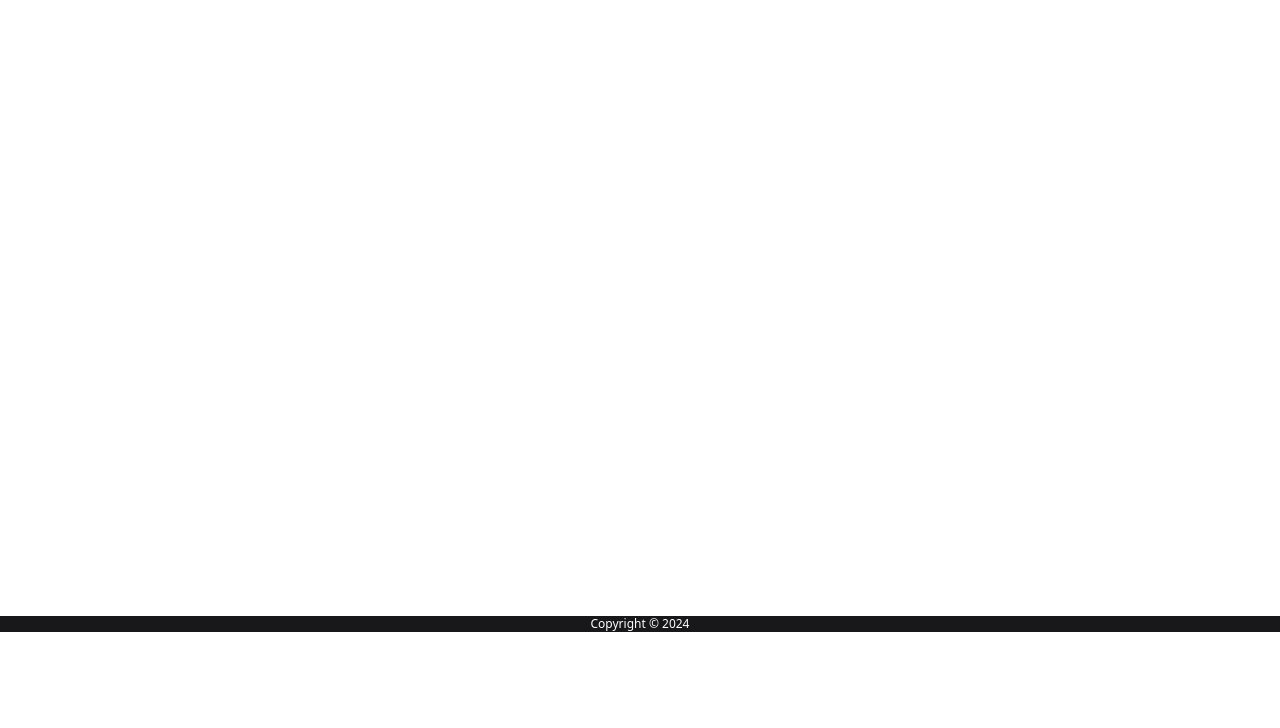
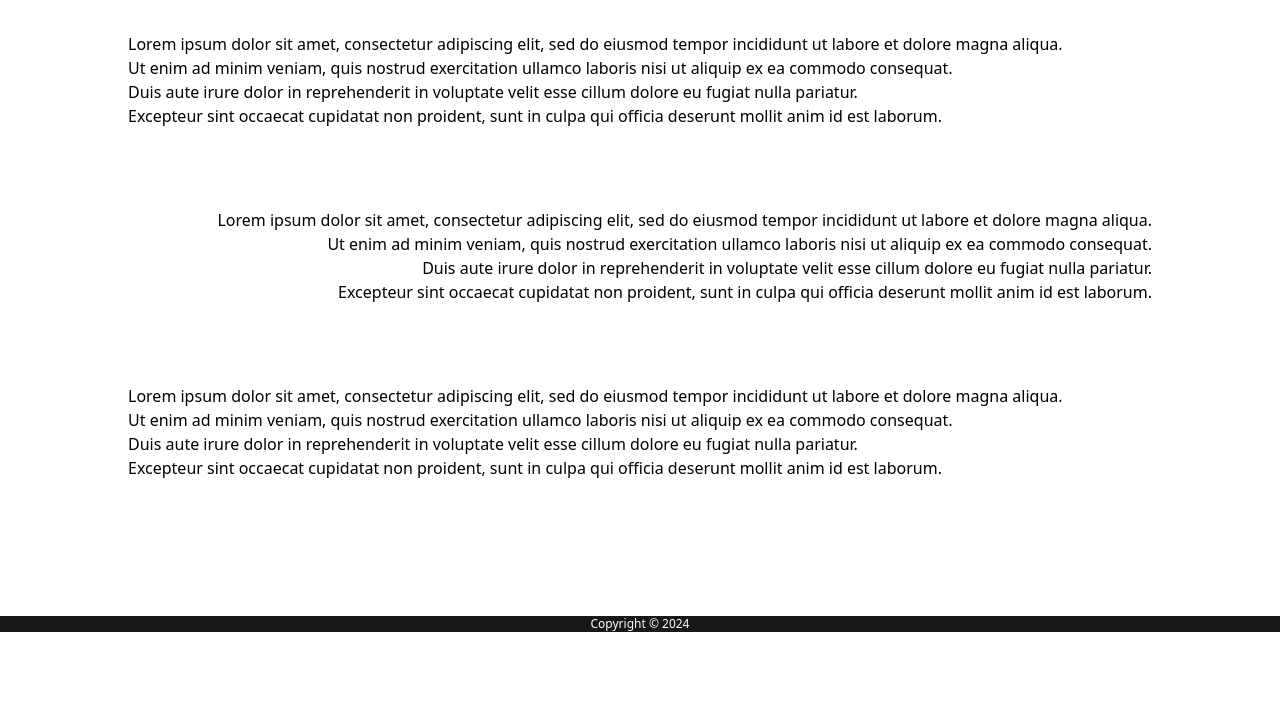
Before and after one commit to febbryandika/milestones-phase0, a plain HTML site: page about.html in a window 1280 px wide. Shown: the part 168-896 px from the top of the page. Before the commit the page ends 800 px from the top, so only its background shows below. Drawn offline with nearby package versions, Linux system fonts and the light colour scheme.

Commit message:
add about page

```diff
--- a/about.html
+++ b/about.html
@@ -22,7 +22,38 @@
             </div>
         </nav>
     </header>
-    <main>
+    <main class="h-screen">
+        <div class="flex flex-col mt-24">
+            <div class="w-11/12 mx-auto">
+                <h1 class="text-5xl font-bold text-left">About Us</h1>
+            </div>
+            <div class="flex flex-col w-4/5 mx-auto mt-14">
+                <div class="w-full">
+                    <div class="w-full">
+                        <p>Lorem ipsum dolor sit amet, consectetur adipiscing elit, sed do eiusmod tempor incididunt ut labore et dolore magna aliqua.</p>
+                        <p>Ut enim ad minim veniam, quis nostrud exercitation ullamco laboris nisi ut aliquip ex ea commodo consequat.</p>
+                        <p>Duis aute irure dolor in reprehenderit in voluptate velit esse cillum dolore eu fugiat nulla pariatur.</p>
+                        <p>Excepteur sint occaecat cupidatat non proident, sunt in culpa qui officia deserunt mollit anim id est laborum.</p>
+                    </div>
+                </div>
+                <div class="w-full text-right mt-20">
+                    <div class="w-full">
+                        <p>Lorem ipsum dolor sit amet, consectetur adipiscing elit, sed do eiusmod tempor incididunt ut labore et dolore magna aliqua.</p>
+                        <p>Ut enim ad minim veniam, quis nostrud exercitation ullamco laboris nisi ut aliquip ex ea commodo consequat.</p>
+                        <p>Duis aute irure dolor in reprehenderit in voluptate velit esse cillum dolore eu fugiat nulla pariatur.</p>
+                        <p>Excepteur sint occaecat cupidatat non proident, sunt in culpa qui officia deserunt mollit anim id est laborum.</p>
+                    </div>
+                </div>
+                <div class="w-full mt-20">
+                    <div class="w-full">
+                        <p>Lorem ipsum dolor sit amet, consectetur adipiscing elit, sed do eiusmod tempor incididunt ut labore et dolore magna aliqua.</p>
+                        <p>Ut enim ad minim veniam, quis nostrud exercitation ullamco laboris nisi ut aliquip ex ea commodo consequat.</p>
+                        <p>Duis aute irure dolor in reprehenderit in voluptate velit esse cillum dolore eu fugiat nulla pariatur.</p>
+                        <p>Excepteur sint occaecat cupidatat non proident, sunt in culpa qui officia deserunt mollit anim id est laborum.</p>
+                    </div>
+                </div>
+            </div>
+        </div>
     </main>
     <footer class="fixed w-screen bottom-0">
         <p class="bg-zinc-900 text-white text-center text-xs">Copyright &copy; 2024</p>
```
